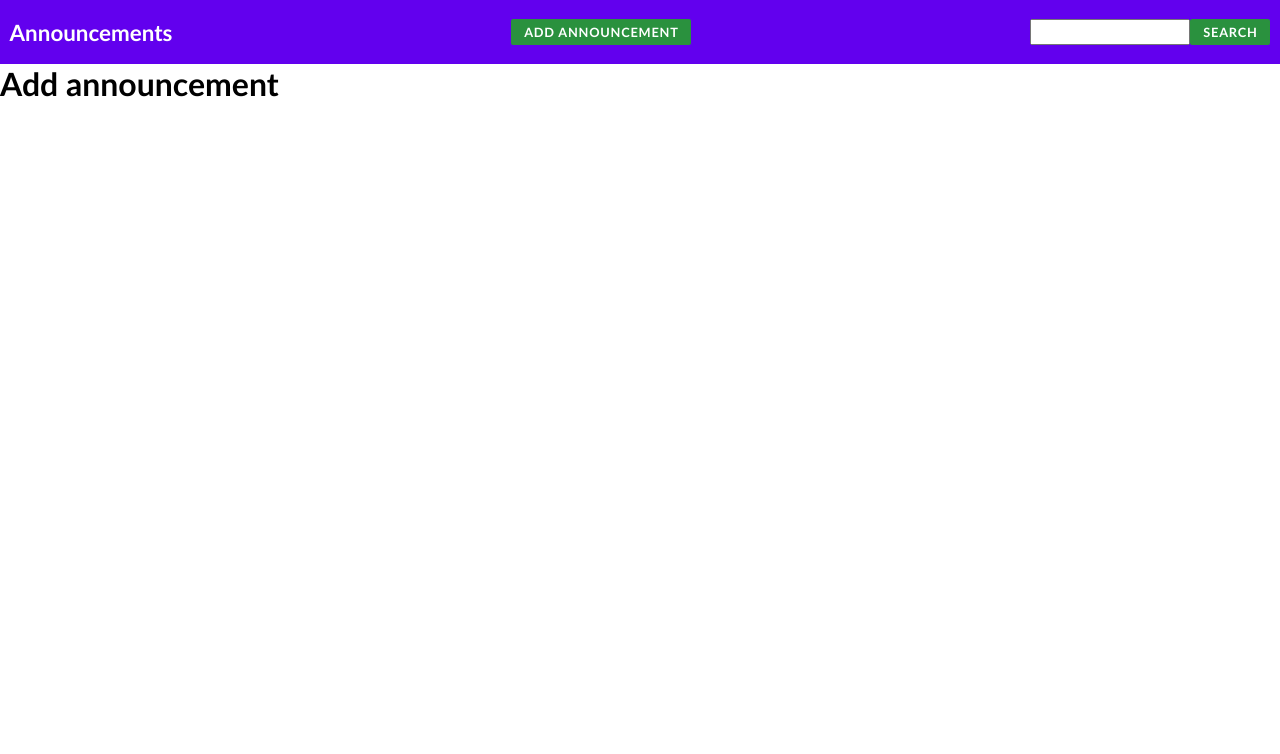
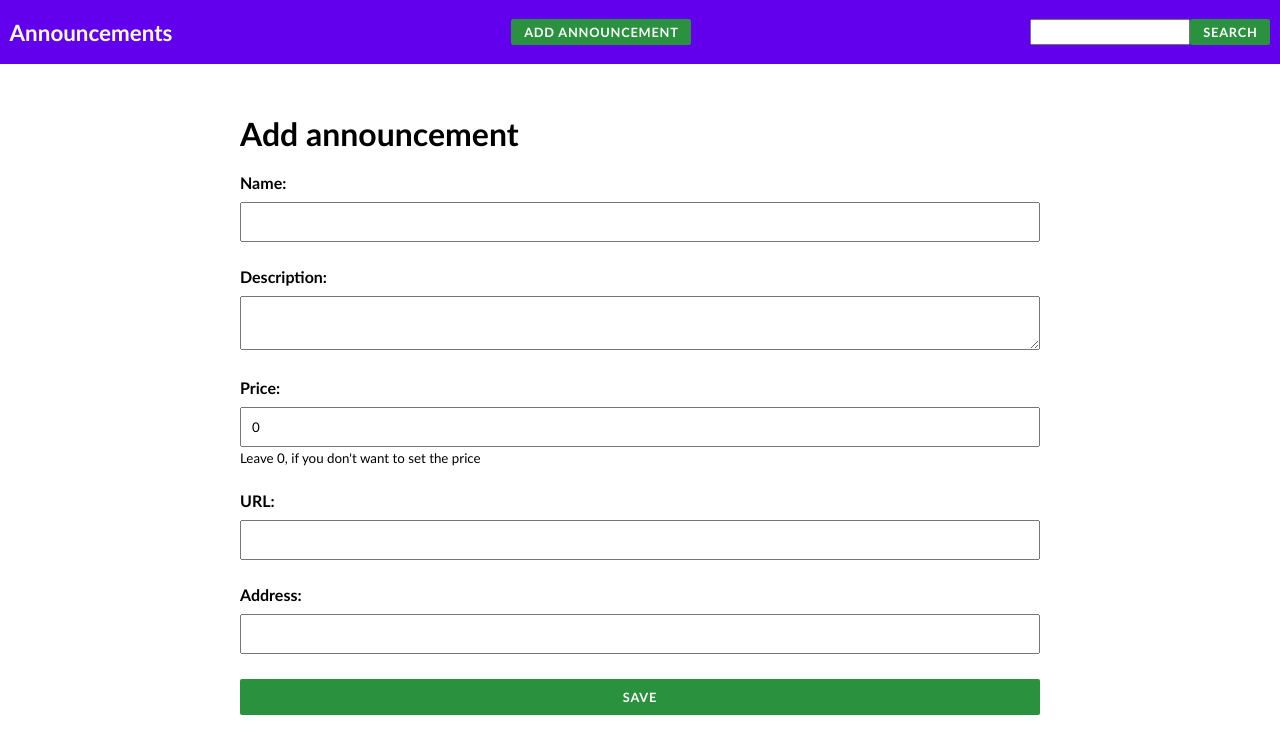
Before and after one commit to dLeczycki/announcements-front, a React (Create React App) app: page /add in a window 1280 px wide. Shown: the top 754 px of the page. Built offline with nearby package versions, Linux system fonts and the light colour scheme.

Commit message:
Implement add form

```diff
--- /dev/null
+++ b/src/components/AddForm/AddForm.css
@@ -0,0 +1,22 @@
+.AddForm{
+  margin: 50px auto 0;
+  width: 800px;
+}
+
+.AddForm__Label{
+  display: block;
+  margin-top: 20px;
+  margin-bottom: 25px;
+  font-weight: bold;
+}
+
+.AddForm__Input,
+.AddForm__TextArea{
+  width: 100%;
+  margin-top: 10px;
+  padding: 10px;
+}
+
+.AddForm_FieldDescription{
+  font-weight: normal;
+}
--- a/src/components/AddForm/AddForm.tsx
+++ b/src/components/AddForm/AddForm.tsx
@@ -1,7 +1,131 @@
+
+import { SyntheticEvent, useState } from 'react';
+import { geocode } from '../../utils/geocoding';
+import { FormButton } from '../common/FormButton';
+import './AddForm.css';
+
 export const AddForm = () => {
+  const [loading, setLoading] = useState(false);
+  const [id, setId] = useState('');
+  const [form, setForm] = useState({
+    name: '',
+    description: '',
+    price: 0,
+    url: '',
+    address: '',
+  });
+
+  const saveAnnouncement = async (e: SyntheticEvent) => {
+    e.preventDefault();
+
+    setLoading(true);
+
+    try{
+      const {lat, lon} = await geocode(form.address);
+      const addRes = await fetch('http://localhost:3001/announcement', {
+        method: 'POST',
+        headers: {
+          'Content-Type': 'application/json',
+        },
+        body: JSON.stringify({
+          ...form,
+          lat,
+          lon,
+        }),
+      });
+      const data = await addRes.json();
+
+      setId(data.id);
+    } finally{
+      setLoading(false);
+    }
+
+
+  }
+
+  const updateForm = (key: string, value: string | number) => {
+    setForm(prev => ({
+      ...prev,
+      [key]: value,
+    }))
+  }
+
+  if(loading){
+    return <h2>Announcement is being added...</h2>
+  }
+
+  if(id){
+    return <h2>Your announcement has been added</h2>
+  }
+
   return (
-    <form action="">
+    <form className="AddForm" onSubmit={saveAnnouncement}>
       <h1>Add announcement</h1>
+      <p>
+        <label className="AddForm__Label">
+          Name: <br />
+          <input
+            className="AddForm__Input"
+            type="text" name="name"
+            required maxLength={99}
+            value={form.name}
+            onChange={e => updateForm('name', e.target.value)}
+          />
+        </label>
+      </p>
+      <p>
+        <label className="AddForm__Label">
+          Description: <br />
+          <textarea
+            className="AddForm__TextArea"
+            name="description"
+            maxLength={999}
+            value={form.description}
+            onChange={e => updateForm('description', e.target.value)}
+          />
+        </label>
+      </p>
+      <p>
+        <label className="AddForm__Label">
+          Price: <br />
+          <input
+            className="AddForm__Input"
+            type="number"
+            name="price"
+            required maxLength={99}
+            value={form.price}
+            onChange={e => updateForm('price', Number(e.target.value))}
+          /> <br />
+          <small className="AddForm_FieldDescription">Leave 0, if you don't want to set the price</small>
+        </label>
+      </p>
+      <p>
+        <label className="AddForm__Label">
+          URL: <br />
+          <input
+            className="AddForm__Input"
+            type="url"
+            name="url"
+            maxLength={99}
+            value={form.url}
+            onChange={e => updateForm('url', e.target.value)}
+          />
+        </label>
+      </p>
+      <p>
+        <label className="AddForm__Label">
+          Address: <br />
+          <input
+            className="AddForm__Input"
+            type="text"
+            name="address"
+            maxLength={99}
+            value={form.address}
+            onChange={e => updateForm('address', e.target.value)}
+          />
+        </label>
+      </p>
+      <FormButton text="Save"/>
     </form>
   )
 }
--- a/src/components/common/Button.css
+++ b/src/components/common/Button.css
@@ -14,3 +14,9 @@
 .Button--Link{
   text-decoration: none;
 }
+
+.Button--FormButton{
+  padding: 10px;
+  width: 100%;
+
+}
--- a/src/components/common/Button.tsx
+++ b/src/components/common/Button.tsx
@@ -4,11 +4,12 @@ import './Button.css';
 
 interface Props {
   to?: string;
+  className? :string;
   text: string;
 }
 
 export const Button = (props: Props) => (
   props.to
-    ? <Link className="Button Button--Link" to={props.to}>{props.text}</Link>
-    : <button className="Button">{props.text}</button>
+    ? <Link className={`Button Button--Link ${props.className}`} to={props.to}>{props.text}</Link>
+    : <button className={`Button ${props.className}`}>{props.text}</button>
 )
--- /dev/null
+++ b/src/components/common/FormButton.tsx
@@ -0,0 +1,10 @@
+import { Button } from './Button';
+import './Button.css';
+
+interface Props {
+  text: string;
+}
+
+export const FormButton = (props: Props) => (
+    <Button className={`Button--FormButton`} text={props.text} />
+)
--- /dev/null
+++ b/src/utils/geocoding.ts
@@ -0,0 +1,9 @@
+export const geocode = async (address: string): Promise<{lat: number, lon: number}> => {
+  const geoRes = await fetch(`https://nominatim.openstreetmap.org/search?format=json&q=${encodeURIComponent(address)}`);
+  const geoData = await geoRes.json();
+
+  const lat = parseFloat(geoData[0].lat);
+  const lon = parseFloat(geoData[0].lon);
+
+  return {lat, lon};
+}
```
